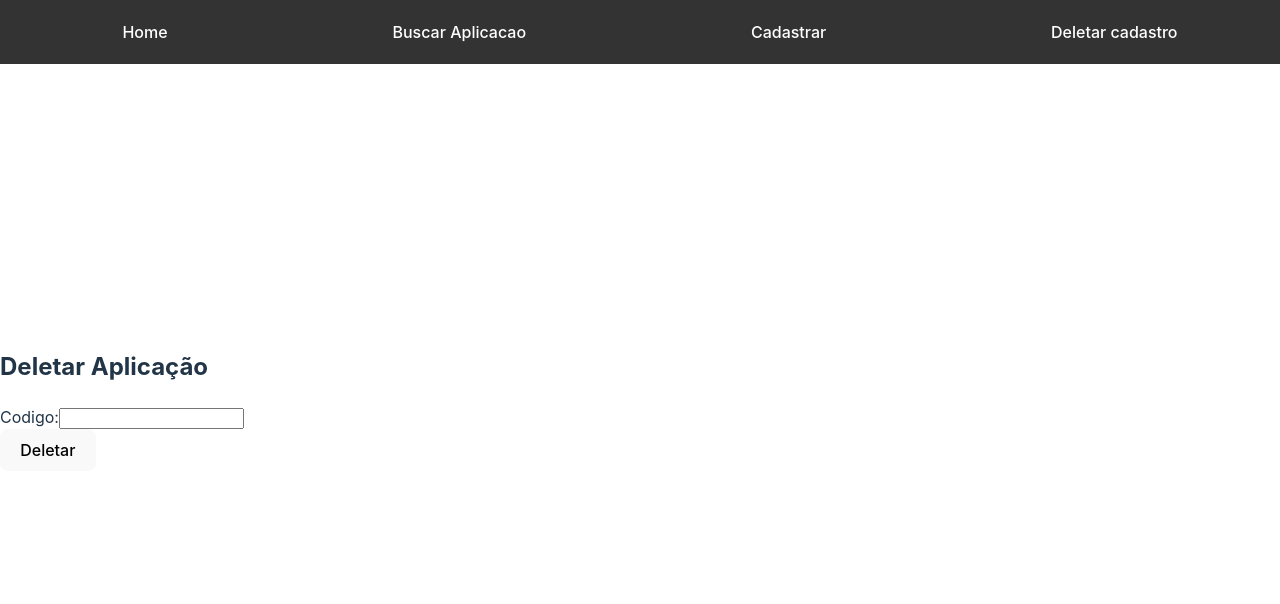
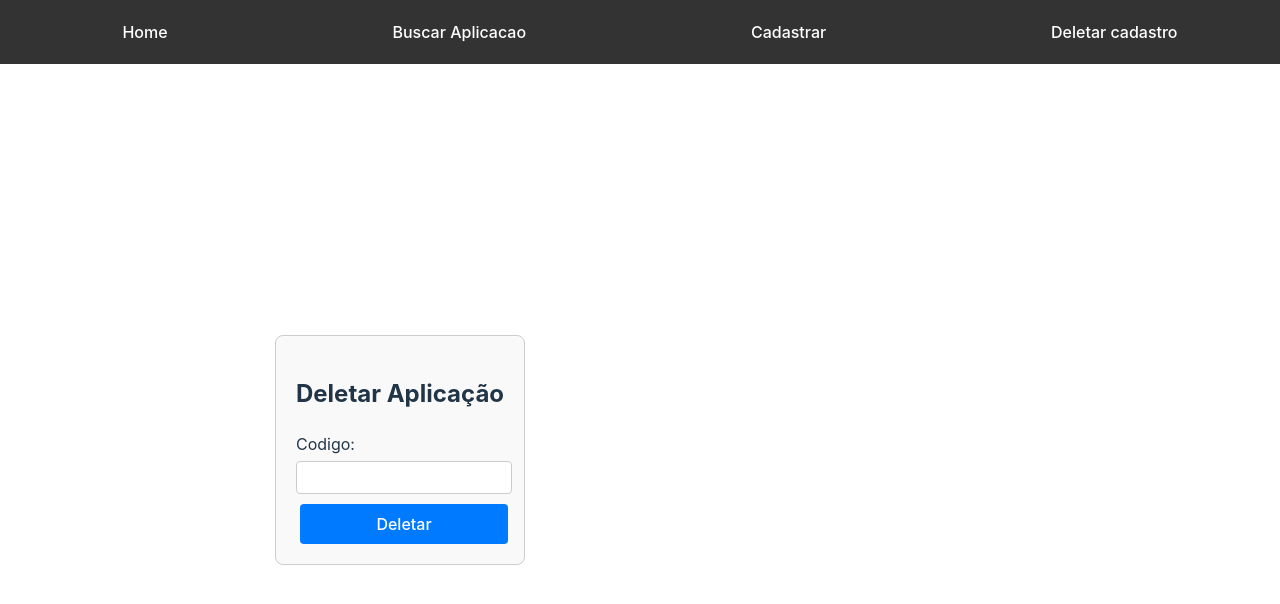
Before and after one commit to SchuGabriel/catalogo, a React (Vite) app: page /deletar in a window 1280 px wide. Shown: the top 604 px of the page. Built offline with nearby package versions, Linux system fonts and the light colour scheme.

Commit message:
incluido css

```diff
--- a/src/componentes/Cadastrar.jsx
+++ b/src/componentes/Cadastrar.jsx
@@ -1,6 +1,7 @@
 import React, { useState } from 'react';
 import axios from 'axios';
 import { validarCadastro } from '../validacao/ValidarCadastro';
+import "../../style/style.css"
 
 const Cadastrar = () => {
   const [formulario, setFormulario] = useState({
@@ -34,7 +35,8 @@ const Cadastrar = () => {
   };
 
   return (
-    <div>
+    <div className='container'>
+    <div className='form-container'>
       <h2>Cadastrar Aplicação</h2>
       <form onSubmit={handleSubmit}>
         <div>
@@ -64,6 +66,7 @@ const Cadastrar = () => {
         <button type="submit">Cadastrar</button>
       </form>
     </div>
+    </div>
   );
 };
 
--- a/src/componentes/Deletar.jsx
+++ b/src/componentes/Deletar.jsx
@@ -1,5 +1,6 @@
 import React, { useState } from 'react';
 import { validarCadastro } from '../validacao/ValidarCadastro';
+import "../../style/style.css"
 
 const Deletar = () => {
   const [formulario, setFormulario] = useState({
@@ -20,7 +21,8 @@ const Deletar = () => {
   };
 
   return (
-    <div>
+    <div className='container'>
+      <div className='form-container'>
         <h2>Deletar Aplicação</h2>
         <form onSubmit={handleSubmit}>
           <div>
@@ -30,6 +32,7 @@ const Deletar = () => {
           <button type="submit">Deletar</button>
         </form>
       </div>
+    </div>
   );
 };
 
--- a/src/componentes/Pesquisar.jsx
+++ b/src/componentes/Pesquisar.jsx
@@ -1,4 +1,5 @@
 import React, { useState } from 'react';
+import "../../style/style.css"
 
 const Pesquisar = () => {
   const [codigo, setCodgio] = useState('');
@@ -12,7 +13,8 @@ const Pesquisar = () => {
   }
 
   return (
-    <div>
+    <div className='container'>
+    <div className='form-container'>
       <h2>Pesquisar</h2>
       <form onSubmit={handleSubmit}>
         <div>
@@ -24,6 +26,7 @@ const Pesquisar = () => {
         <button type="submit">Pesquisar</button>
       </form>
     </div>
+    </div>
   );
 };
 
--- a/src/validacao/ValidarCadastro.js
+++ b/src/validacao/ValidarCadastro.js
@@ -21,6 +21,10 @@ export function validarCadastro(dados, manutencao){
             alert("O Ano inicial não pode ser nulo");
             return false;
         }
+
+        if (confirm("Deseja cadastrar?")!=true){
+            return false;
+        }
     }
 
     if (manutencao == "deletar"){
@@ -28,6 +32,10 @@ export function validarCadastro(dados, manutencao){
             alert("O código não pode ser nulo para deletar");
             return false;
         }
+        if (confirm("Deseja deletar?")!=true){
+            alert("Operacação cancelada")
+            return false;
+        }
     }
 
 
--- /dev/null
+++ b/style/style.css
@@ -0,0 +1,57 @@
+/* style.css */
+
+/* Estilo para o contêiner principal */
+.container {
+    display: flex;
+    justify-content: center;
+    align-items: center;
+    margin-top: 50px;
+    height: 100vh;
+    width: 100vh;
+  }
+
+  .form-container {
+    max-width: 600px;
+    padding: 20px;
+    border: 1px solid #ccc;
+    border-radius: 8px;
+    background-color: #f9f9f9;
+    box-sizing: border-box;
+  }
+
+  /* Estilo para o título */
+  h2 {
+    text-align: center;
+    margin-bottom: 20px;
+  }
+
+  /* Estilo para os campos de entrada e rótulos */
+  label {
+    display: block;
+    margin-bottom: 5px;
+  }
+
+  input[type="text"],
+  input[type="date"] {
+    width: calc(100% - 10px);
+    padding: 8px;
+    border: 1px solid #ccc;
+    border-radius: 4px;
+  }
+
+  /* Estilo para o botão */
+  button[type="submit"] {
+    width: 100%;
+    padding: 10px;
+    background-color: #007bff;
+    color: #fff;
+    border: none;
+    border-radius: 4px;
+    margin-top: 10px;
+    margin-left: 4px;
+    cursor: pointer;
+  }
+
+  button[type="submit"]:hover {
+    background-color: #0056b3;
+  }
```
Lines whose indentation alone changed are shown as unchanged.
